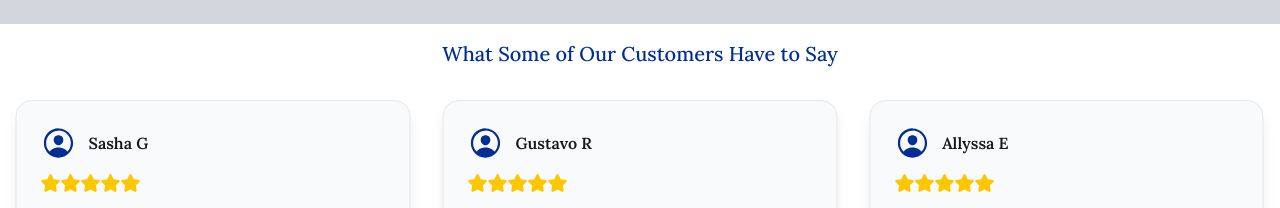
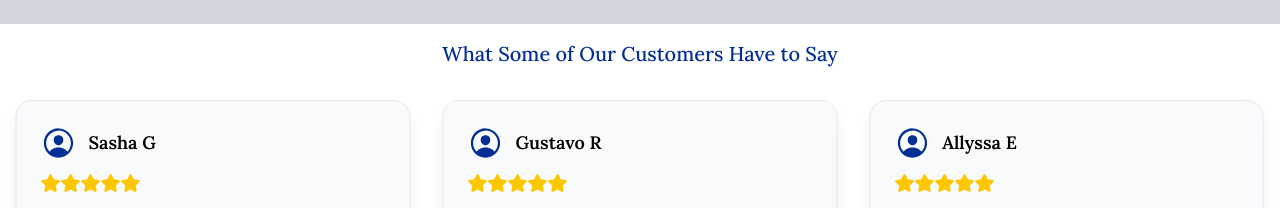
Before and after one commit to Noahcap73/new-image-dental, a Next.js app: page / in a window 1280 px wide. Shown: the part 2140-2348 px from the top of the page. Built offline with nearby package versions, Linux system fonts and the light colour scheme.

Commit message:
Review Card Fix

```diff
--- a/src/components/ReviewCard.tsx
+++ b/src/components/ReviewCard.tsx
@@ -16,7 +16,7 @@ const ReviewCard: React.FC<ReviewCardProps> = ({ name, rating, review, date }) =
         <div className="flex items-center gap-3">
           <IoPersonCircleOutline className="text-nid-blue text-4xl" />
           <div>
-            <p className="font-semibold">{name}</p>
+            <p className="text-lg font-semibold text-black">{name}</p>
           </div>
         </div>
 
```
